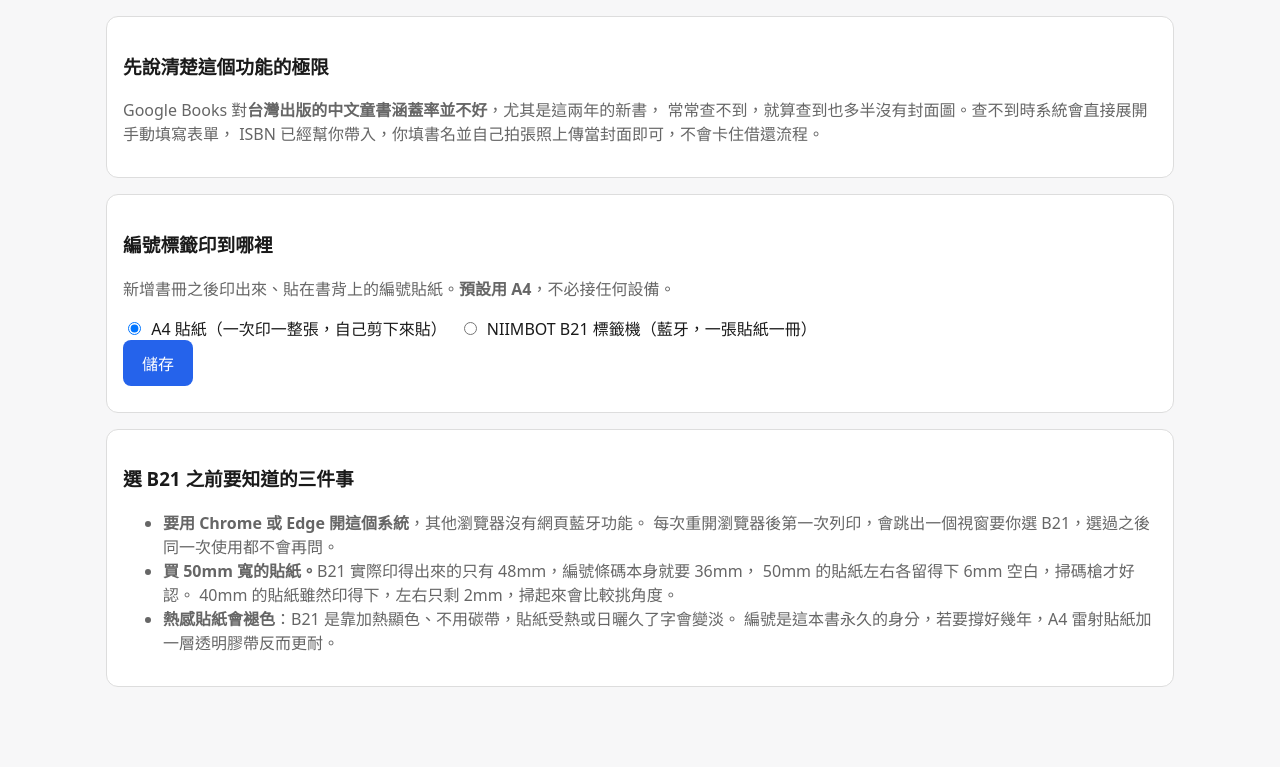
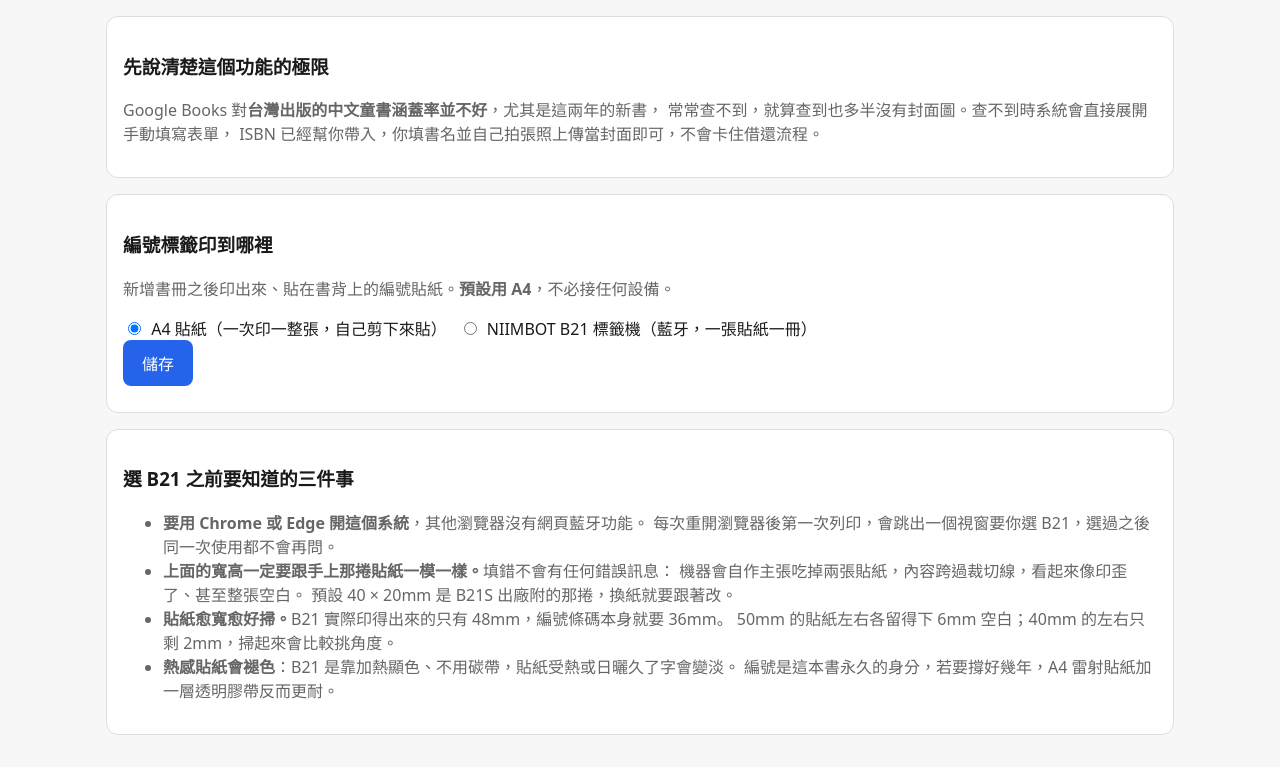
Before and after one commit to kingsmvp0913/library, a website: page public/settings.html in a window 1280 px wide. Shown: the part 648-1415 px from the top of the page. Before the commit the page ends 1367 px from the top, so only its background shows below. Drawn offline with Linux system fonts and the light colour scheme; no server answers.

Commit message:
[Print]: 貼紙尺寸填錯不會報錯，而預設值就是錯的——實機證實它會吃掉兩張貼紙
實機照片量出來：出廠附的那捲是 40 × 20mm，裁切縫約 5.5mm，上緣到上緣的間距約
25.5mm。而預設值是 50 × 30，於是我們一直跟機器說「這張紙 30mm 長」。

30mm 放不進 25.5mm 的間距，機器就進位吃掉兩張貼紙（照片上的重複週期正好是兩張，
不是一張），內容整片跨過裁切線。這一個原因解釋掉先前記成三題的症狀：往下偏約
三分之一、連印第二張開始出事、以及昨晚兩張全白（內容整片落在縫與底紙上）。

改成 40 × 20 之後實機重印：黑帶上緣與貼紙上緣差 0.5mm，10mm 刻度落在 9.8mm，
18mm 刻度落在 18.8mm，一張貼紙一份內容。位置這題等於解掉了。

危險的地方在於填錯完全不會報錯——每一個指令都回正常值、紙也照走。所以除了改
預設值，也把設定頁的說明改成「寬高一定要跟手上那捲一模一樣」，並講出填錯時的
實際症狀，否則下一個換紙的人會再踩一次而且查不出原因。

測試 214 中 212 passed。兩支紅燈都在 isbn-lookup，單獨跑是綠的（4.6 秒），在全跑
裡要 36 秒——像是被別的 suite 汙染到設定檔而真的打了外網。與本次改動無關，另案。

Co-Authored-By: Claude Opus 5 <noreply@anthropic.com>

```diff
--- a/public/settings.html
+++ b/public/settings.html
@@ -110,9 +110,11 @@
       <ul class="muted">
         <li><strong>要用 Chrome 或 Edge 開這個系統</strong>，其他瀏覽器沒有網頁藍牙功能。
           每次重開瀏覽器後第一次列印，會跳出一個視窗要你選 B21，選過之後同一次使用都不會再問。</li>
-        <li><strong>買 50mm 寬的貼紙。</strong>B21 實際印得出來的只有 48mm，編號條碼本身就要 36mm，
-          50mm 的貼紙左右各留得下 6mm 空白，掃碼槍才好認。
-          40mm 的貼紙雖然印得下，左右只剩 2mm，掃起來會比較挑角度。</li>
+        <li><strong>上面的寬高一定要跟手上那捲貼紙一模一樣。</strong>填錯不會有任何錯誤訊息：
+          機器會自作主張吃掉兩張貼紙，內容跨過裁切線，看起來像印歪了、甚至整張空白。
+          預設 40 × 20mm 是 B21S 出廠附的那捲，換紙就要跟著改。</li>
+        <li><strong>貼紙愈寬愈好掃。</strong>B21 實際印得出來的只有 48mm，編號條碼本身就要 36mm。
+          50mm 的貼紙左右各留得下 6mm 空白；40mm 的左右只剩 2mm，掃起來會比較挑角度。</li>
         <li><strong>熱感貼紙會褪色</strong>：B21 是靠加熱顯色、不用碳帶，貼紙受熱或日曬久了字會變淡。
           編號是這本書永久的身分，若要撐好幾年，A4 雷射貼紙加一層透明膠帶反而更耐。</li>
       </ul>
--- a/server/lib/settings.js
+++ b/server/lib/settings.js
@@ -46,8 +46,10 @@ function getLabelSettings() {
   const cfg = readConfig();
   return {
     printer: cfg.LABEL_PRINTER === 'b21' ? 'b21' : 'a4',
-    widthMm: Number(cfg.LABEL_WIDTH_MM) || 50,
-    heightMm: Number(cfg.LABEL_HEIGHT_MM) || 30,
+    // 40×20 是 B21S 出廠附的那捲。實機驗過：填錯高度不會報錯，機器會進位吃掉兩張
+    // 貼紙，內容跨過裁切線，看起來像「印歪了」甚至「整張空白」。
+    widthMm: Number(cfg.LABEL_WIDTH_MM) || 40,
+    heightMm: Number(cfg.LABEL_HEIGHT_MM) || 20,
   };
 }
 
```
Also changed, not shown: server/tests/settings.test.js (+2 -2 lines).
